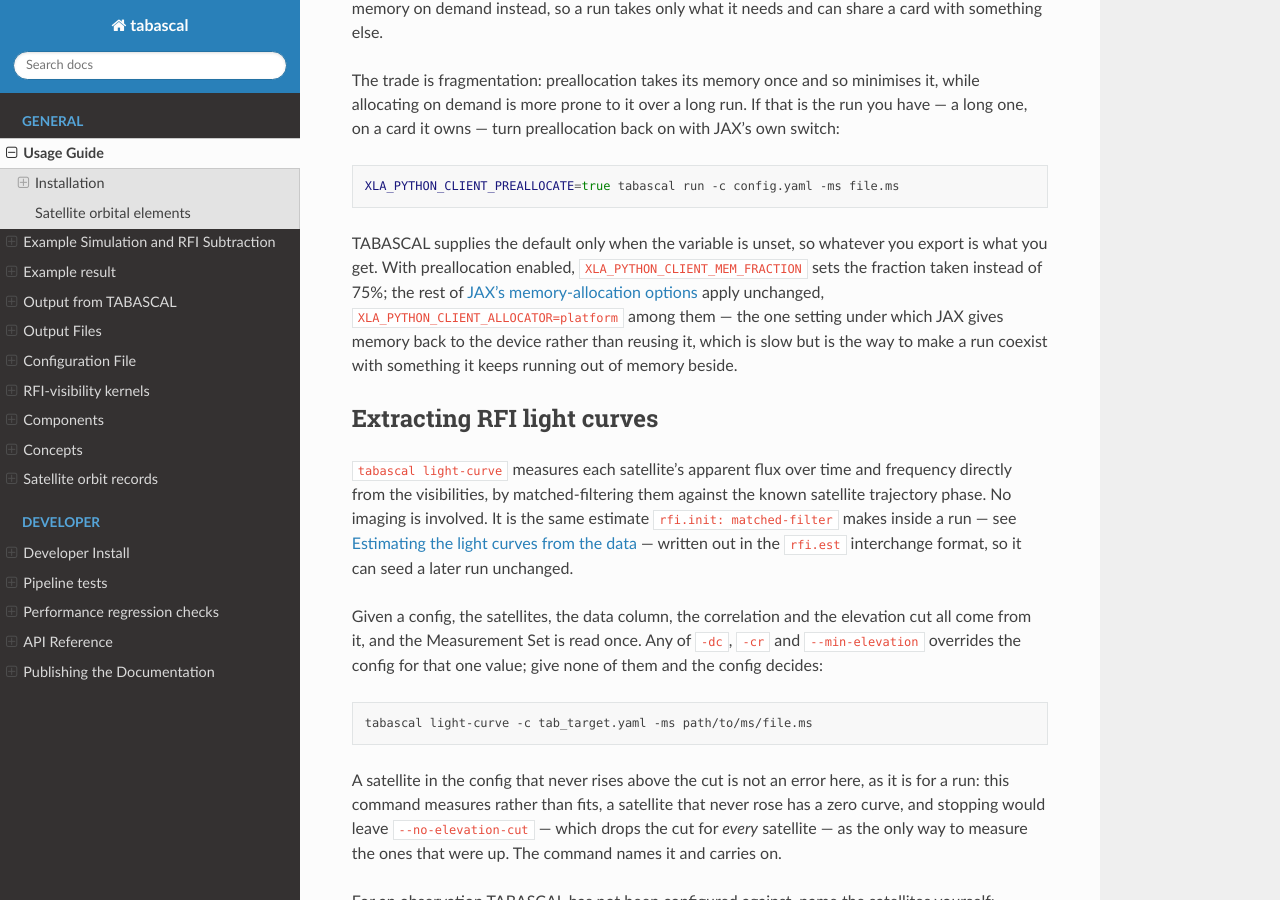
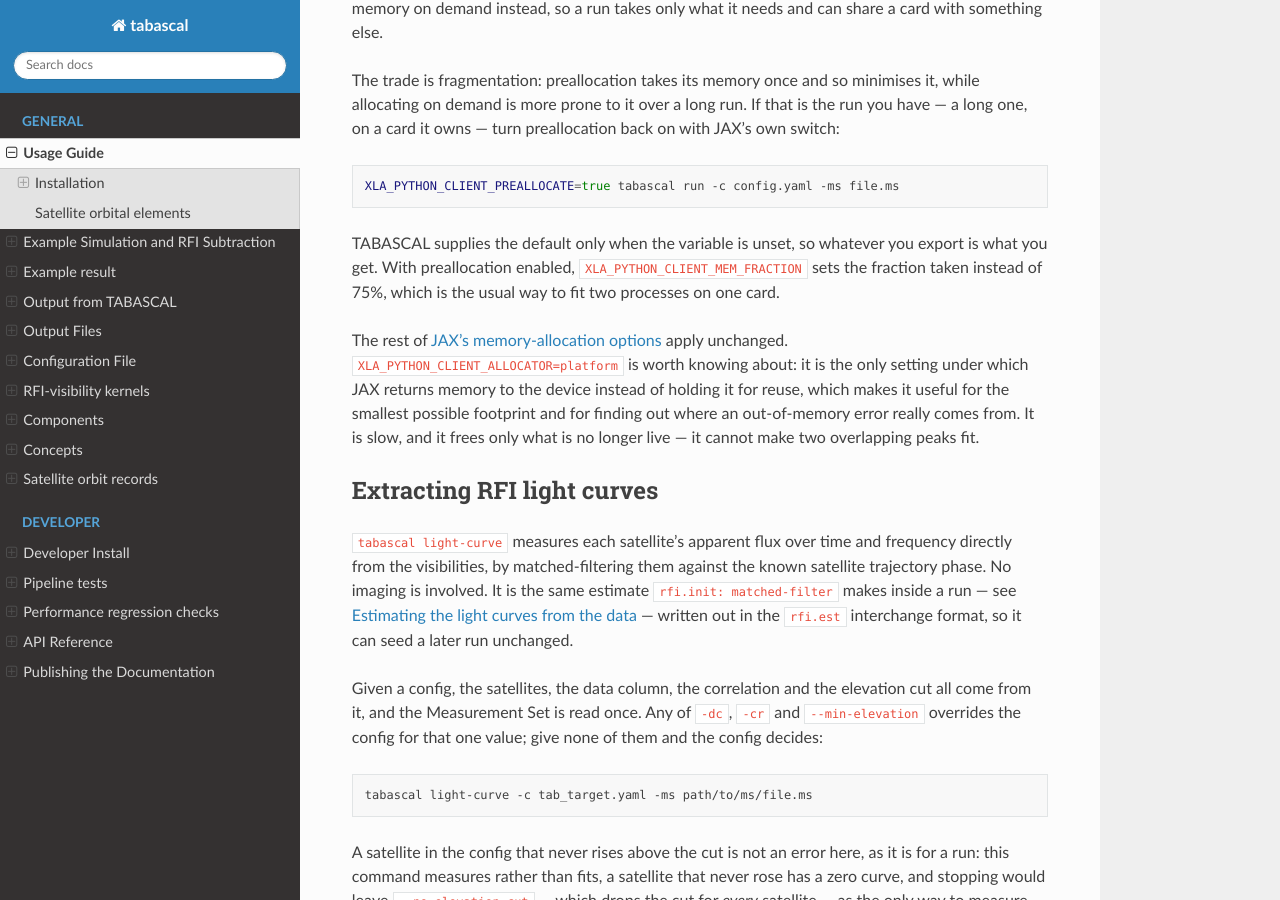
Before and after one commit to epfl-radio-astro/tabascal, a Sphinx documentation site: the page built from docs/usage.md, in a window 1280 px wide and 900 px high, scrolled down 3830 px. Built offline with Sphinx 7.4.7 and the Read the Docs theme 3.1.0, drawn with Linux system fonts in a browser that asks for light colours.

Commit message:
Watch the whole of _run_cmd, raise on a malformed documented command
Three things from round two.

The real-path test replaced init_distributed with a recorder and called
that the moment the backend comes up. It is not: outside a multi-process
launch init_distributed returns without touching JAX, so a reassignment
placed after it would have passed. Both calls _run_cmd makes are watched
now, which between them cover every line of the function.

The shlex refactor swallowed every ValueError, so a documented command
with an unbalanced quote stopped failing the docs test and quietly left
the checked set -- the same "broken command goes unchecked" hole that
motivated scraping the README in the first place. It now raises when the
line looks like a command and skips only prose.

ALLOCATOR=platform frees what is no longer live, so it cannot make two
overlapping peaks fit; calling it the way to coexist with an OOMing
neighbour was wrong, and the sentence also read as though it were one of
the preallocation options.

Two smaller ones. _run_tabascal_impl now calls the shared helper instead
of repeating the setdefault: the reason given for not doing so -- that it
would put an import above the line that has to run first -- was wrong,
since the helper imports nothing but os. And the scraper now skips
fences tagged with a language that is definitely not shell, which
excludes python and yaml blocks while keeping the bare and console
fences the docs use for real commands. Same 22 commands scraped, token
for token.

Refs #94

```diff
--- a/docs/usage.md
+++ b/docs/usage.md
@@ -187,13 +187,17 @@ XLA_PYTHON_CLIENT_PREALLOCATE=true tabascal run -c config.yaml -ms file.ms
 
 TABASCAL supplies the default only when the variable is unset, so whatever you
 export is what you get. With preallocation enabled,
-`XLA_PYTHON_CLIENT_MEM_FRACTION` sets the fraction taken instead of 75%; the
-rest of
+`XLA_PYTHON_CLIENT_MEM_FRACTION` sets the fraction taken instead of 75%, which
+is the usual way to fit two processes on one card.
+
+The rest of
 [JAX's memory-allocation options](https://docs.jax.dev/en/latest/gpu_memory_allocation.html)
-apply unchanged, `XLA_PYTHON_CLIENT_ALLOCATOR=platform` among them — the one
-setting under which JAX gives memory back to the device rather than reusing it,
-which is slow but is the way to make a run coexist with something it keeps
-running out of memory beside.
+apply unchanged. `XLA_PYTHON_CLIENT_ALLOCATOR=platform` is worth knowing about:
+it is the only setting under which JAX returns memory to the device instead of
+holding it for reuse, which makes it useful for the smallest possible footprint
+and for finding out where an out-of-memory error really comes from. It is slow,
+and it frees only what is no longer live — it cannot make two overlapping peaks
+fit.
 
 ## Extracting RFI light curves
 
```
Also changed, not shown: 2 other files.
